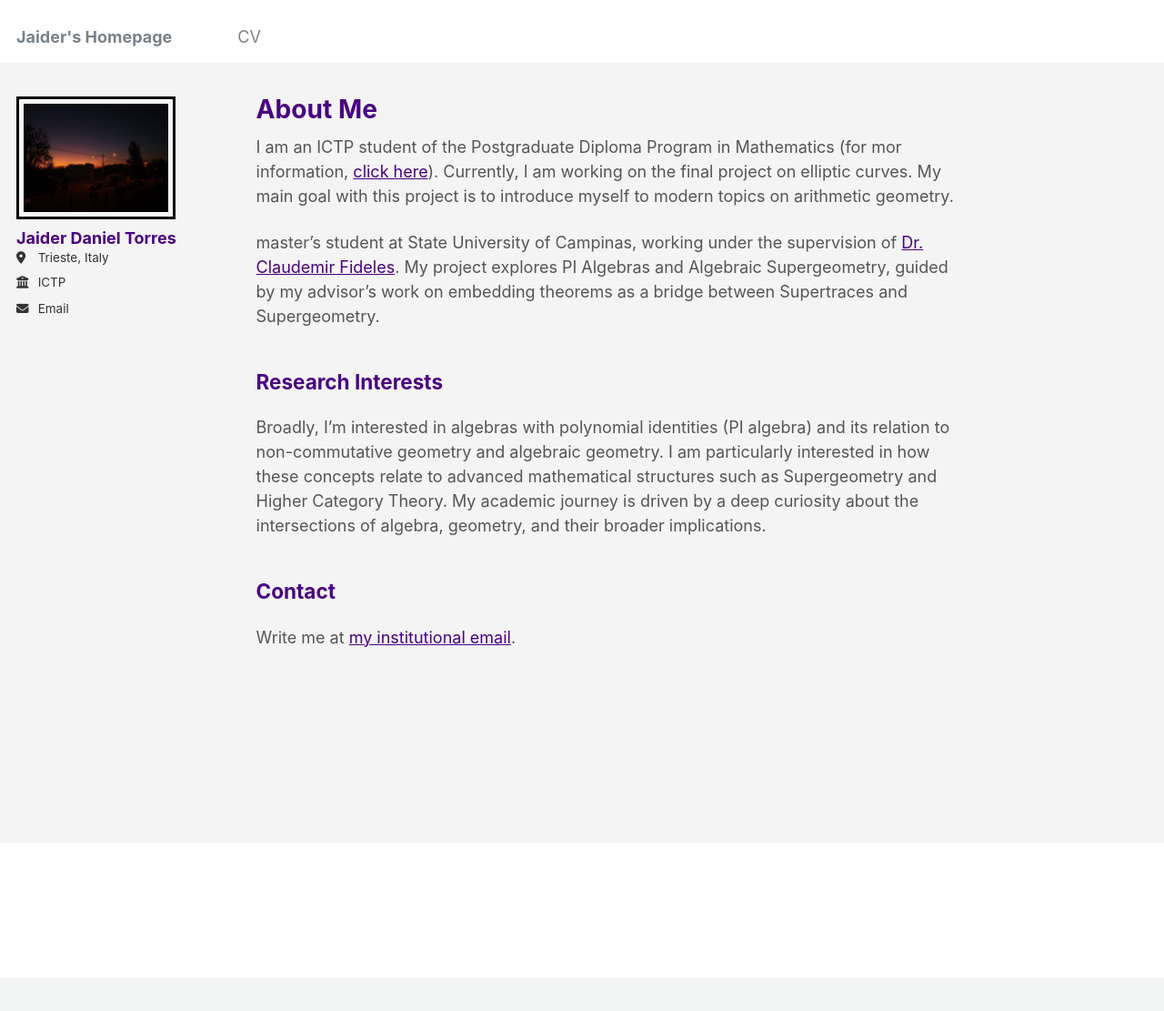
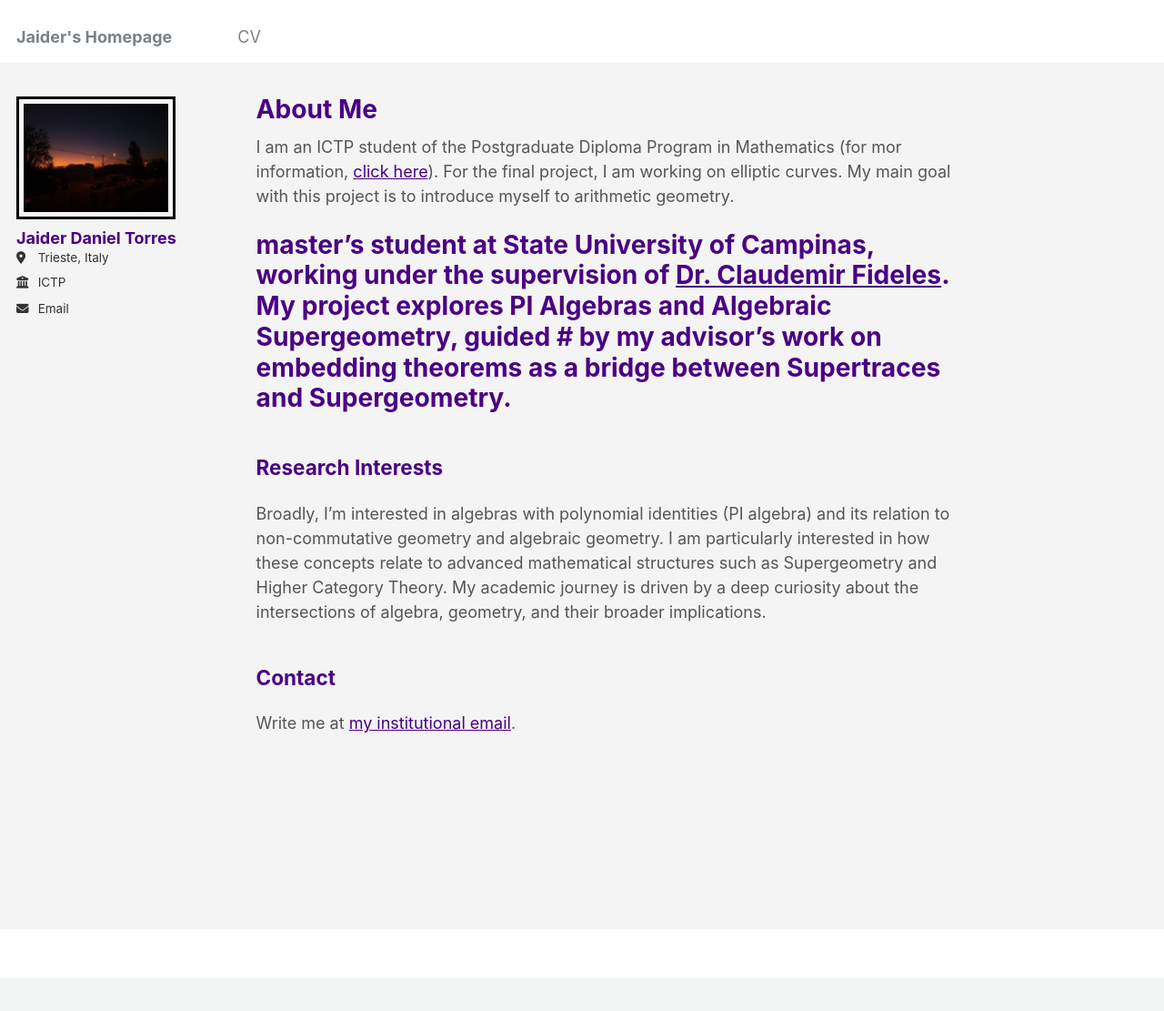
Before and after one commit to jaider-torres/jaider-torres.github.io, a Jekyll site: the page built from _pages/about.md, in a window 1280 px wide and 1111 px high. Shown: the whole window at 91% size. Built offline with Jekyll 4.4.1, drawn with Linux system fonts in a browser that asks for light colours.

Commit message:
Update about.md

```diff
--- a/_pages/about.md
+++ b/_pages/about.md
@@ -7,9 +7,9 @@ redirect_from:
   - /about.html
 ---
 
-I am an ICTP student of the Postgraduate Diploma Program in Mathematics (for mor information, [click here](https://www.ictp.it/opportunity/ictp-postgraduate-diploma-programme)). Currently, I am working on the final project on elliptic curves. My main goal with this project is to introduce myself to modern topics on arithmetic geometry.
+I am an ICTP student of the Postgraduate Diploma Program in Mathematics (for mor information, [click here](https://www.ictp.it/opportunity/ictp-postgraduate-diploma-programme)). For the final project, I am working on elliptic curves. My main goal with this project is to introduce myself to arithmetic geometry.
 
-master’s student at State University of Campinas, working under the supervision of [Dr. Claudemir Fideles](https://sites.google.com/unicamp.br/fideles/). My project explores PI Algebras and Algebraic Supergeometry, guided by my advisor’s work on embedding theorems as a bridge between Supertraces and Supergeometry.
+# master’s student at State University of Campinas, working under the supervision of [Dr. Claudemir Fideles](https://sites.google.com/unicamp.br/fideles/). My project explores PI Algebras and Algebraic Supergeometry, guided # by my advisor’s work on embedding theorems as a bridge between Supertraces and Supergeometry.
 
 Research Interests
 ------
```
